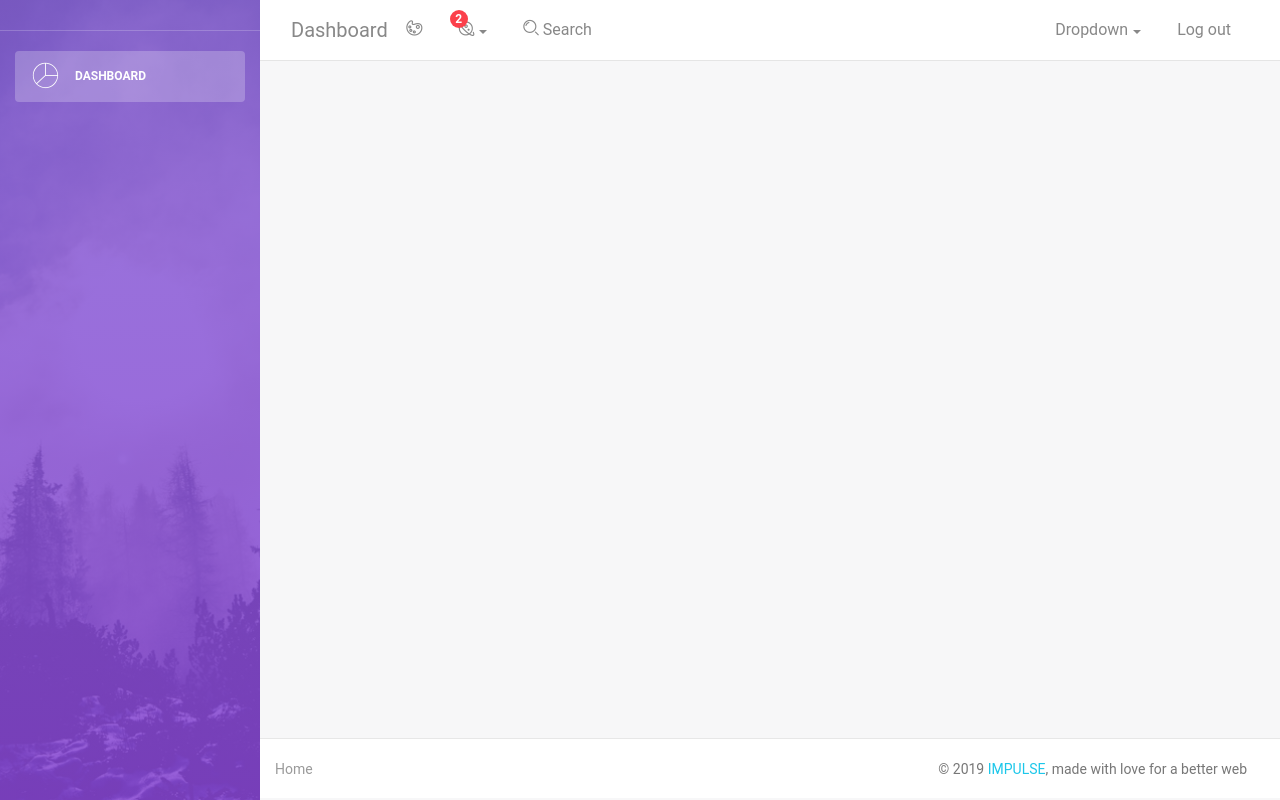
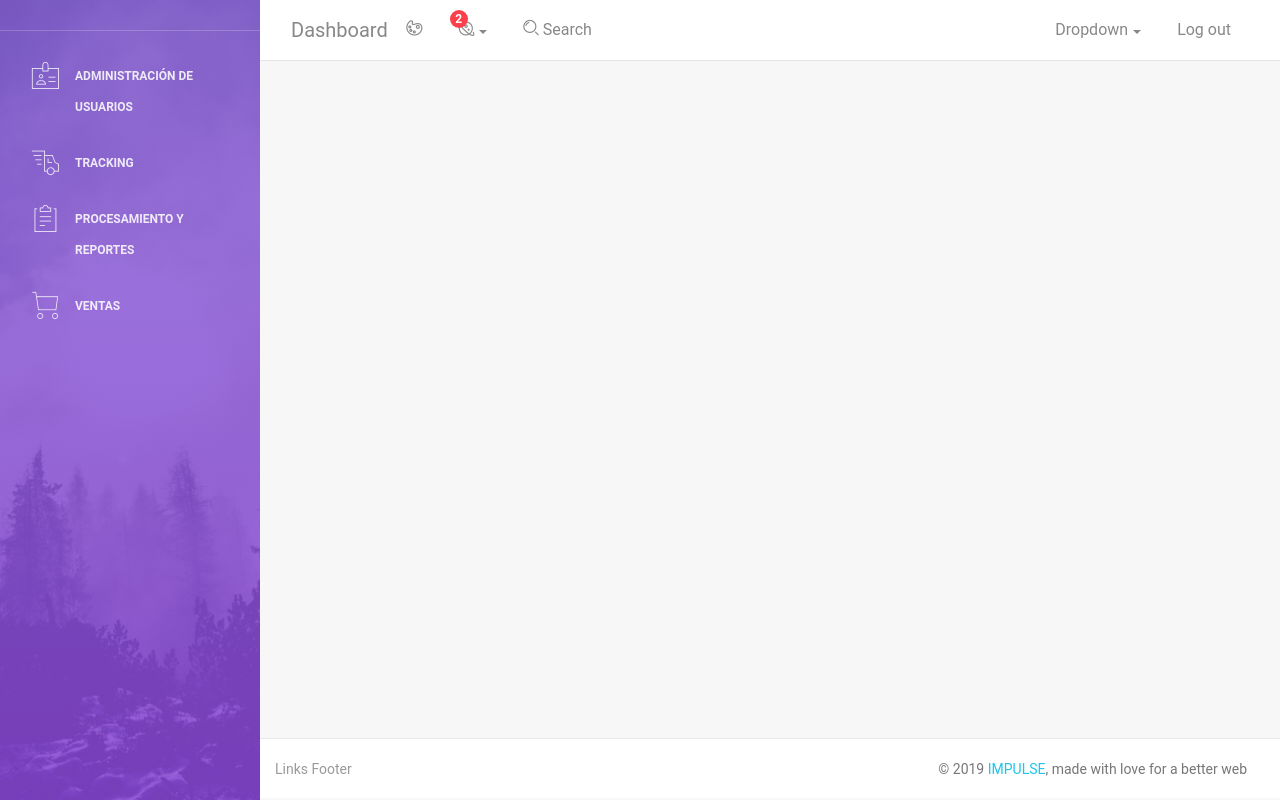
Before and after one commit to ArturoGuevara/Voyager_2, a Django app: page /root/ in a window 1280 px wide. Run offline with Django 3.2, Linux system fonts and the light colour scheme; some libraries are stand-ins or nearby versions.

Commit message:
Terminar de agregar sidebar para que los demás puedan empezar a ajustar sus links y views

```diff
--- a/voyager/root/templates/root/footer.html
+++ b/voyager/root/templates/root/footer.html
@@ -4,7 +4,7 @@
             <ul class="footer-menu">
                 <li>
                     <a href="#">
-                        Home
+                        Links Footer
                     </a>
                 </li>
                 <!-- More Links Here -->
--- a/voyager/root/templates/root/navbar.html
+++ b/voyager/root/templates/root/navbar.html
@@ -1,3 +1,4 @@
+{% load static %}
 <!-- Navbar -->
 <nav class="navbar navbar-expand-lg " color-on-scroll="500">
     <div class="container-fluid">
--- a/voyager/root/templates/root/sidebar.html
+++ b/voyager/root/templates/root/sidebar.html
@@ -1,3 +1,4 @@
+{% load static %}
 <div class="sidebar" data-image="img/sidebar-5.jpg">
 <!--Tip 1: You can change the color of the sidebar using: data-color="purple | blue | green | orange | red"
     Tip 2: you can also add an image using data-image tag -->
@@ -8,12 +9,72 @@
             </a>
         </div>
         <ul class="nav">
-            <li class="nav-item active">
-                <a class="nav-link" href="#">
-                    <i class="nc-icon nc-chart-pie-35"></i>
-                    <p>Dashboard</p>
+
+
+            <li class="nav-item">
+                <a class="nav-link" data-toggle="collapse" href="#adminUsersDropdown">
+                    <i class="nc-icon nc-badge"></i>
+                    <p>Administración de <br>Usuarios<b class="caret"></b></p>
                 </a>
+                <div class="collapse" id="adminUsersDropdown">
+                    <ul class="nav">
+                        <li class="nav-item ">
+                            <a class="nav-link" href="#">
+                                <span>Link 1 Admin</span>
+                            </a>
+                        </li>
+                    </ul>
+                </div>
             </li>
+
+            <li class="nav-item">
+                <a class="nav-link" data-toggle="collapse" href="#trackingDropdown">
+                    <i class="nc-icon nc-delivery-fast"></i>
+                    <p>Tracking<b class="caret"></b></p>
+                </a>
+                <div class="collapse" id="trackingDropdown">
+                    <ul class="nav">
+                        <li class="nav-item">
+                            <a class="nav-link" href="#">
+                                <span>Link 1 Tracking</span>
+                            </a>
+                        </li>
+                    </ul>
+                </div>
+            </li>
+
+            <li class="nav-item">
+                <a class="nav-link" data-toggle="collapse" href="#procesamientoDropdown">
+                    <i class="nc-icon nc-notes"></i>
+                    <p>Procesamiento y <br>Reportes<b class="caret"></b></p>
+                </a>
+                <div class="collapse" id="procesamientoDropdown">
+                    <ul class="nav">
+                        <li class="nav-item">
+                            <a class="nav-link" href="#">
+                                <span>Link 1 Procesamiento</span>
+                            </a>
+                        </li>
+                    </ul>
+                </div>
+            </li>
+
+            <li class="nav-item">
+                <a class="nav-link" data-toggle="collapse" href="#ventasDropdown">
+                    <i class="nc-icon nc-cart-simple"></i>
+                    <p>Ventas<b class="caret"></b></p>
+                </a>
+                <div class="collapse" id="ventasDropdown">
+                    <ul class="nav">
+                        <li class="nav-item">
+                            <a class="nav-link" href="#">
+                                <span>Link 1 Ventas</span>
+                            </a>
+                        </li>
+                    </ul>
+                </div>
+            </li>
+
             <!-- More Links Here -->
         </ul>
     </div>
```
